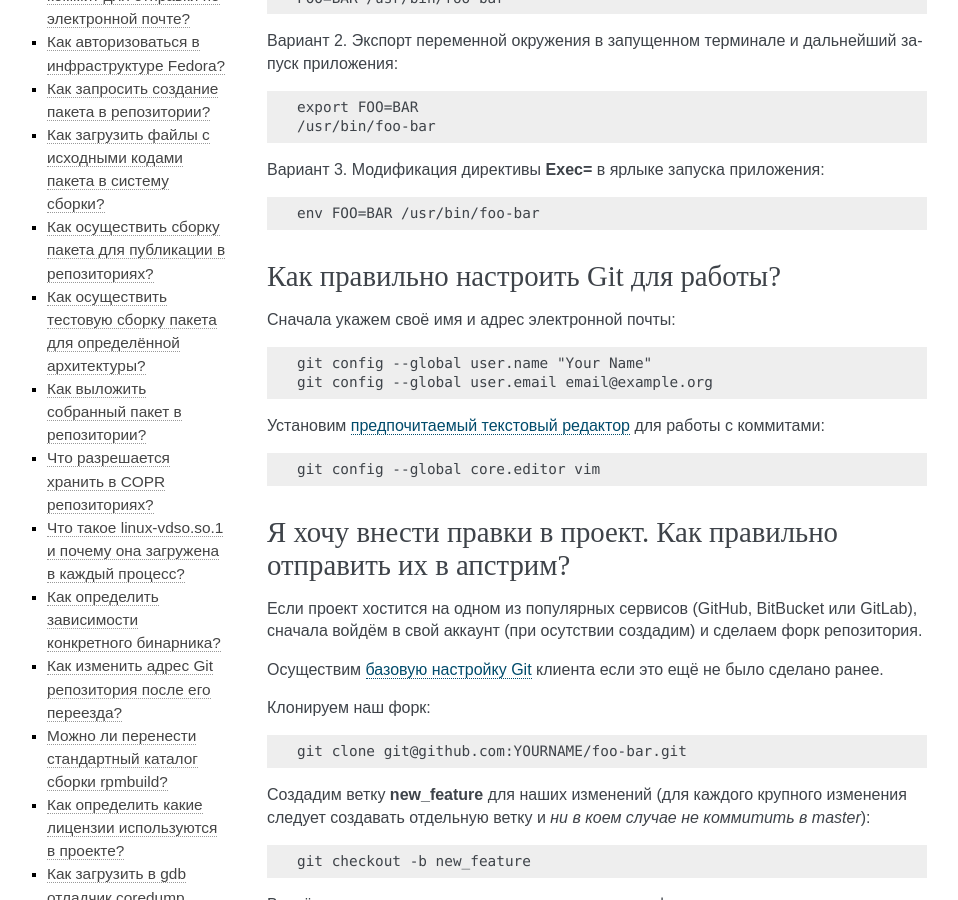
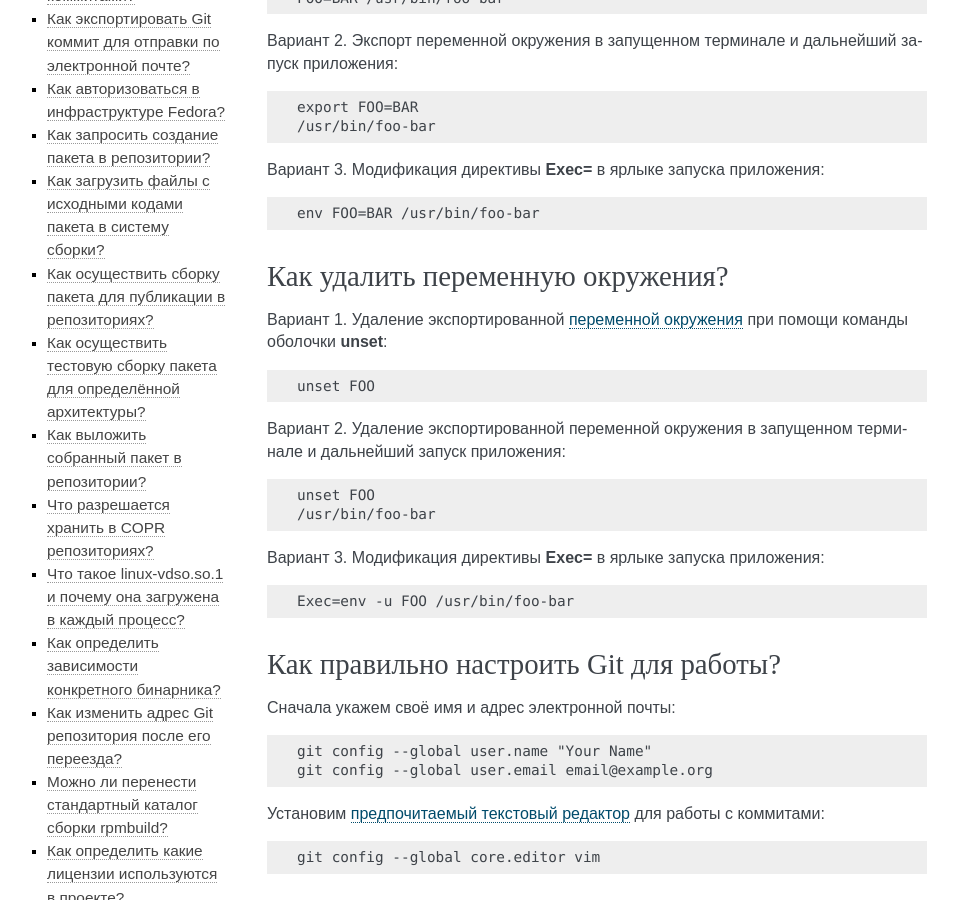
Before and after one commit to RussianFedora/FAQ, a Sphinx documentation site: the page built from source/development.rst, in a window 1280 px wide and 900 px high, scrolled down 3609 px. Shown: the whole window, without its empty margins (153-1111 px from the left). Built offline with Sphinx 7.4.7, drawn with Linux system fonts in a browser that asks for light colours; some of the changed text lies outside the part shown.

Commit message:
Added question about removing exported environment variable.

```diff
--- a/source/development.rst
+++ b/source/development.rst
@@ -211,6 +211,31 @@
 .. code-block:: text
 
     env FOO=BAR /usr/bin/foo-bar
+
+.. index:: environment, options, env
+.. _env-unset:
+
+Как удалить переменную окружения?
+====================================
+
+Вариант 1. Удаление экспортированной :ref:`переменной окружения <env-set>` при помощи команды оболочки **unset**:
+
+.. code-block:: text
+
+    unset FOO
+
+Вариант 2. Удаление экспортированной переменной окружения в запущенном терминале и дальнейший запуск приложения:
+
+.. code-block:: text
+
+    unset FOO
+    /usr/bin/foo-bar
+
+Вариант 3. Модификация директивы **Exec=** в ярлыке запуска приложения:
+
+.. code-block:: text
+
+    Exec=env -u FOO /usr/bin/foo-bar
 
 .. index:: git, vcs, configuration
 .. _git-configuration:
```
